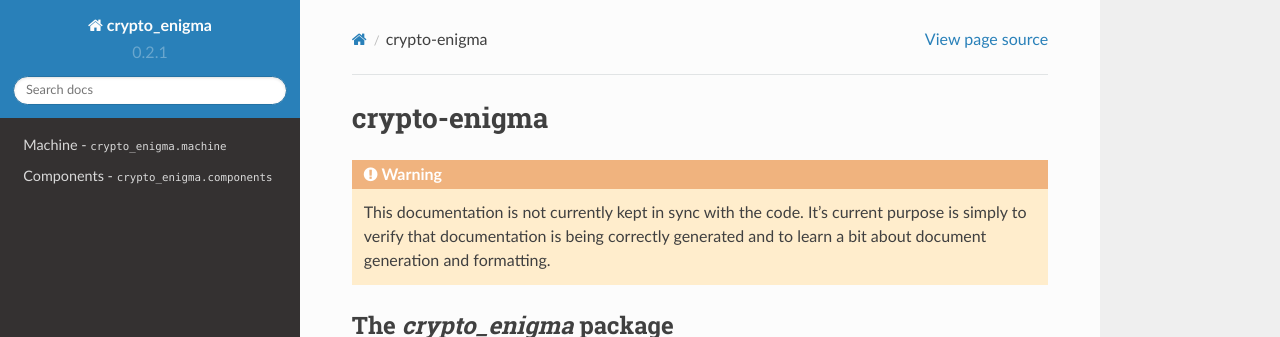
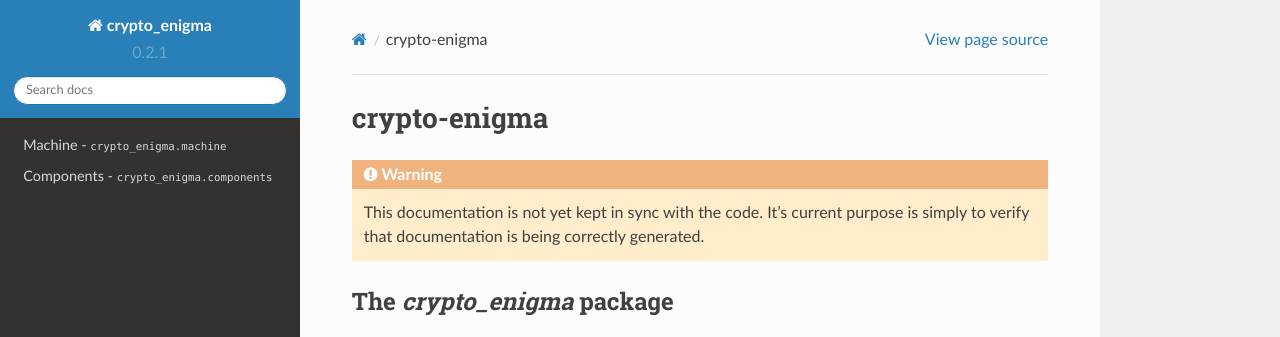
Before and after one commit to orome/crypto-enigma-py, a Sphinx documentation site: the page built from doc/source/index.rst, in a window 1280 px wide and 965 px high, cut to the strip 0-337 px from the top of the window. Built offline with Sphinx 7.4.7 and the Read the Docs theme 2.0.0, drawn with Linux system fonts in a browser that asks for light colours.

Commit message:
Test trigger of RTD document build

```diff
--- a/doc/source/index.rst
+++ b/doc/source/index.rst
@@ -8,8 +8,8 @@ crypto-enigma
 
 .. warning::
 
-   This documentation is not currently kept in sync with the code. It's current purpose is simply to verify that
-   documentation is being correctly generated and to learn a bit about document generation and formatting.
+   This documentation is not yet kept in sync with the code. It's current purpose is simply to verify that
+   documentation is being correctly generated.
 
 The `crypto_enigma` package
 ===========================
```
